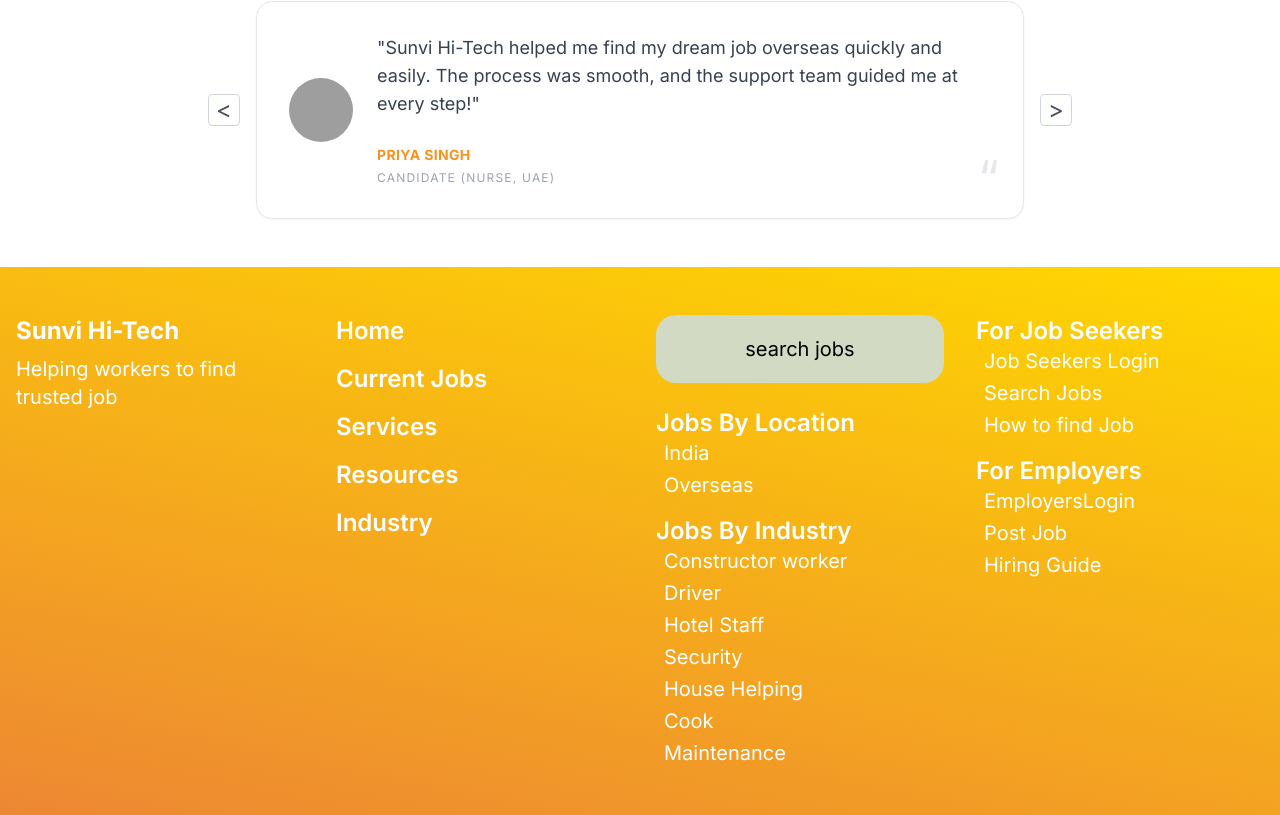
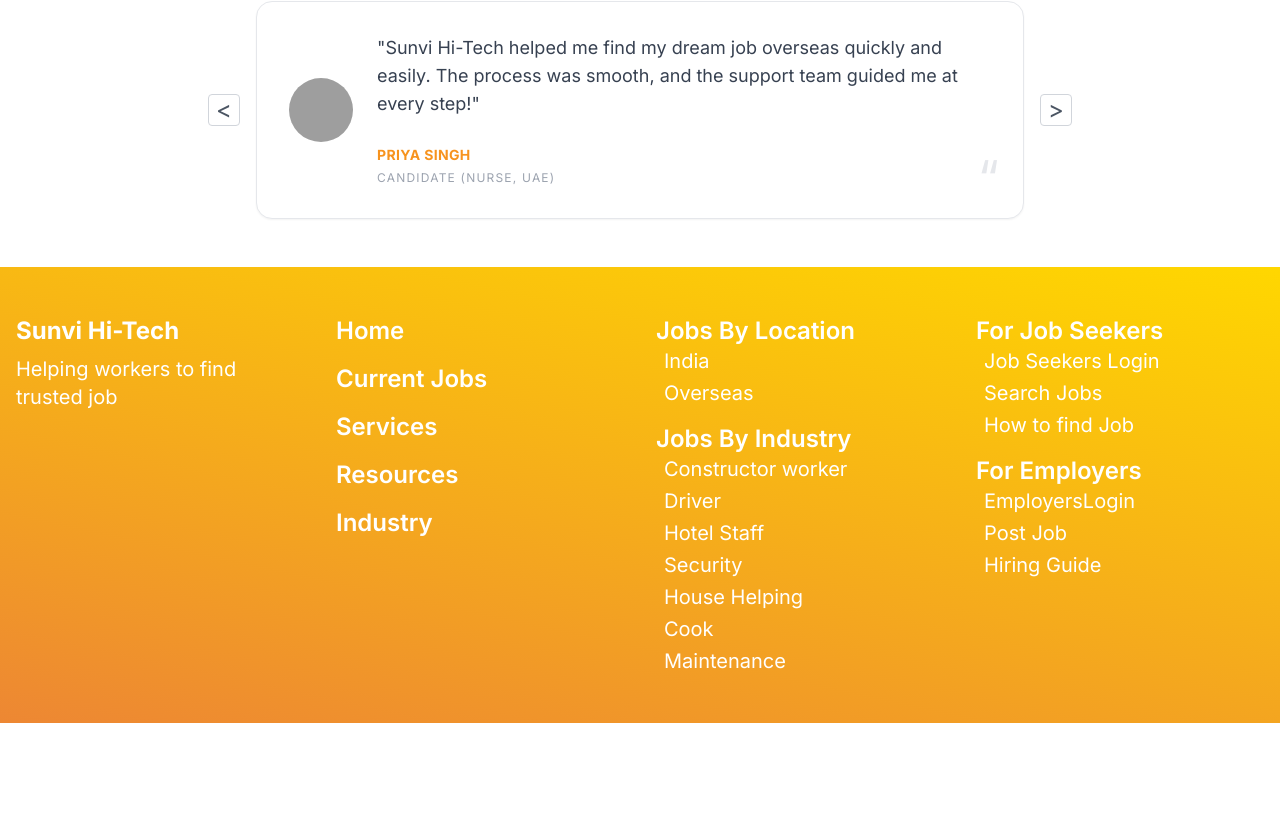
Before and after one commit to dhts-dev/dhts-dev.github.io, a React (Vite) app: page / in a window 1280 px wide. Shown: the part 2591-3406 px from the top of the page. After the commit the page ends 3314 px from the top, so only its background shows below. Built offline with nearby package versions, Linux system fonts and the light colour scheme; grey boxes are pictures that could not be loaded.

Commit message:
Changes in Footer

```diff
--- a/src/components/common/Footer.jsx
+++ b/src/components/common/Footer.jsx
@@ -20,7 +20,6 @@
         </div>
         {/* Search and Location/Industry */}
         <div className="flex flex-col gap-4">
-          <Button variant="search" size="large" className="w-full mb-2 text-xl">search jobs</Button>
           <div>
             <span className="text-2xl text-white font-semibold">Jobs By Location</span>
             <div className="flex flex-col gap-1 ml-2">
```
